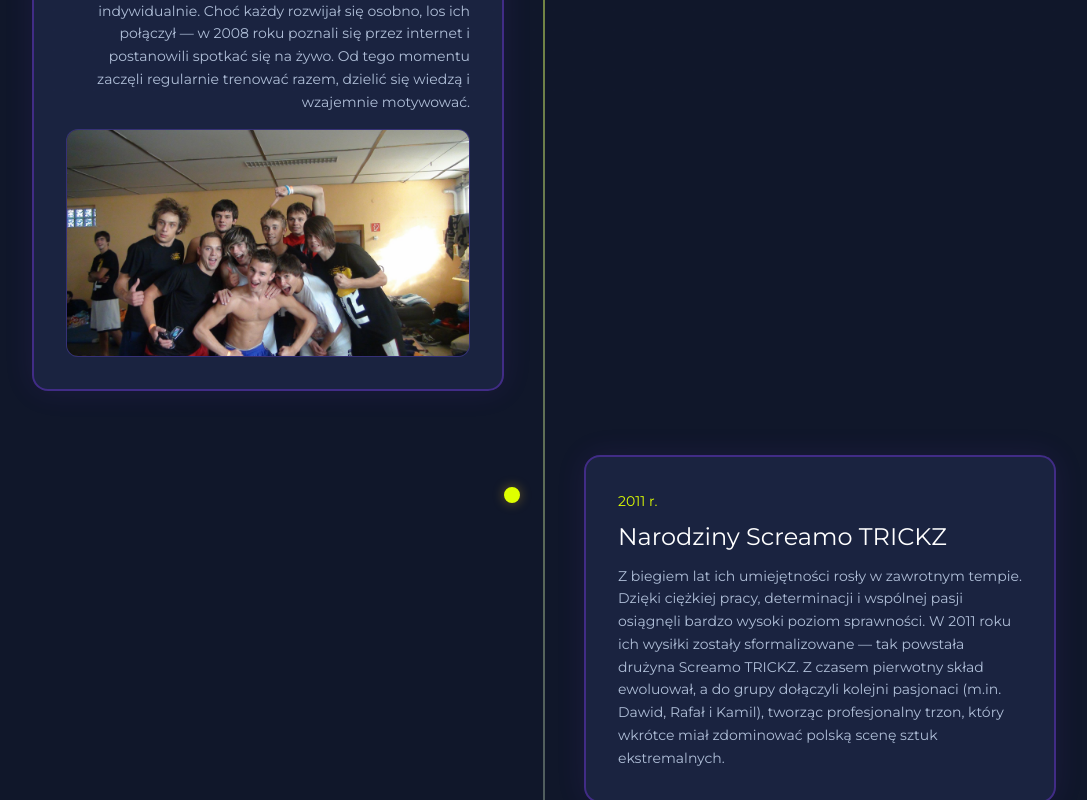
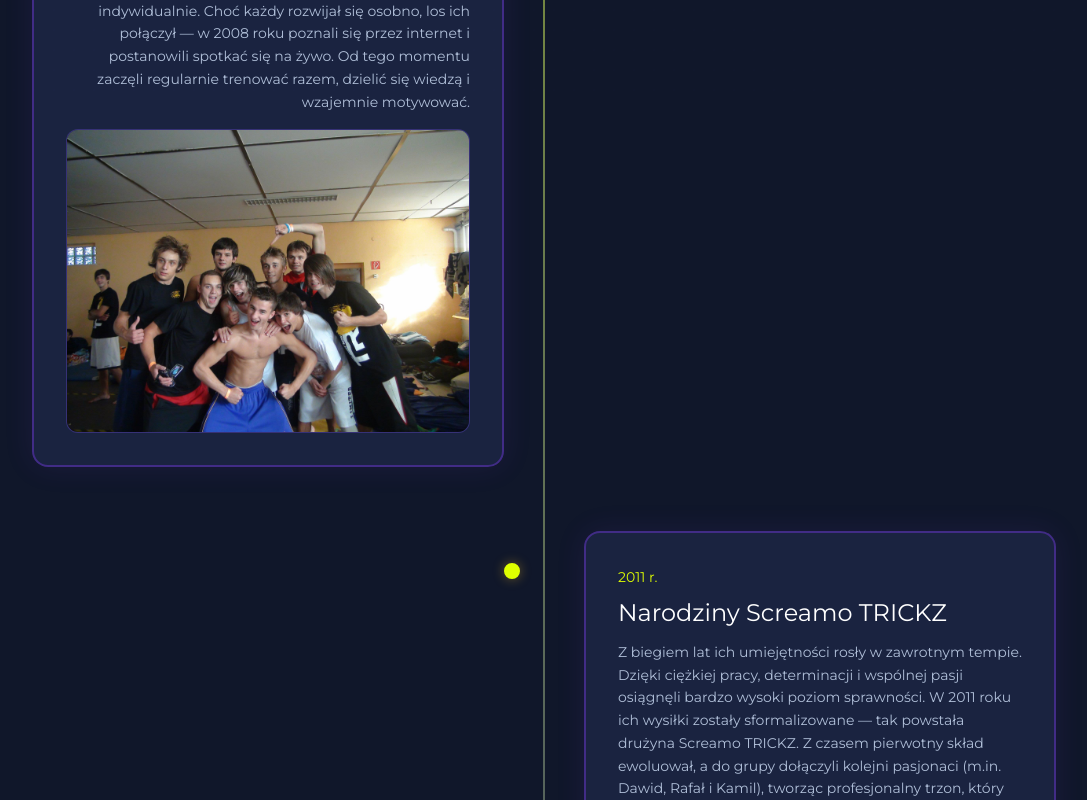
Before and after one commit to lokitrickz-hub/screamo, a Next.js app: page /historia in a window 1280 px wide. Shown: the part 700-1500 px from the top of the page, without its empty margins (96-1183 px from the left). Built offline with nearby package versions, Linux system fonts and the light colour scheme.

Commit message:
Fix: zdjęcia w sekcji O nas widoczne w 100% (img zamiast bg-cover)
Zamiana background-image z object-cover na element img z naturalnym aspect ratio. Zdjęcia nie są już przycinane.

Co-Authored-By: Claude Opus 4.6 <noreply@anthropic.com>

```diff
--- a/src/components/Timeline.tsx
+++ b/src/components/Timeline.tsx
@@ -55,10 +55,11 @@ function TimelineItem({
           </p>
 
           {event.image && (
-            <div className="mt-4 aspect-video rounded-xl overflow-hidden bg-[var(--color-navy-lighter)] relative border border-[var(--color-purple)]/20">
-              <div
-                className="absolute inset-0 bg-cover bg-center"
-                style={{ backgroundImage: `url(${event.image})` }}
+            <div className="mt-4 rounded-xl overflow-hidden bg-[var(--color-navy-lighter)] border border-[var(--color-purple)]/20">
+              <img
+                src={event.image}
+                alt={event.title}
+                className="w-full h-auto block"
               />
             </div>
           )}
```
